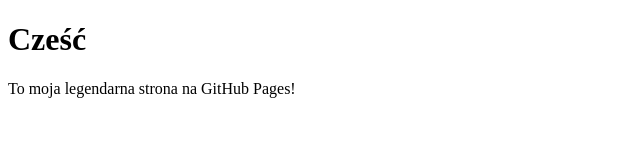
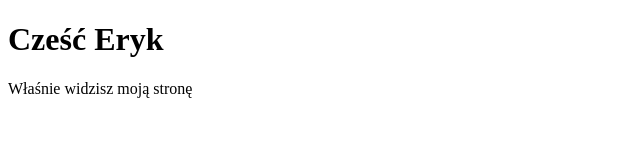
Before and after one commit to Whoaremon/Dziennik, a plain HTML site: page index.html in a window 1280 px wide. Shown: the whole page, without its empty margins (0-640 px from the left). Drawn offline with Linux system fonts and the light colour scheme.

Commit message:
Update index.html

```diff
--- a/index.html
+++ b/index.html
@@ -3,9 +3,11 @@
   <head>
     <title>Strona testował</title>
     <meta charset="UTF-8">
+    <meta name="description" content="Strona jest w fazie testów">
+    <link rel="stylesheet" href="style.css"
   </head>
   <body>
-    <h1>Cześć</h1>
-    <p>To moja legendarna strona na GitHub Pages!</p>
+    <h1>Cześć Eryk</h1>
+    <p>Właśnie widzisz moją stronę</p>
   </body>
 </html>
```
